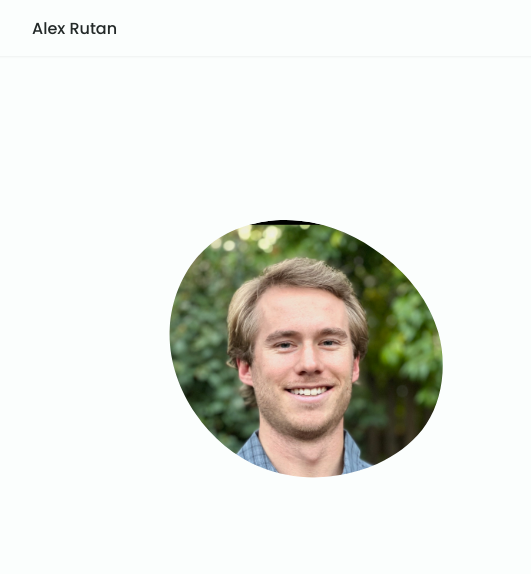
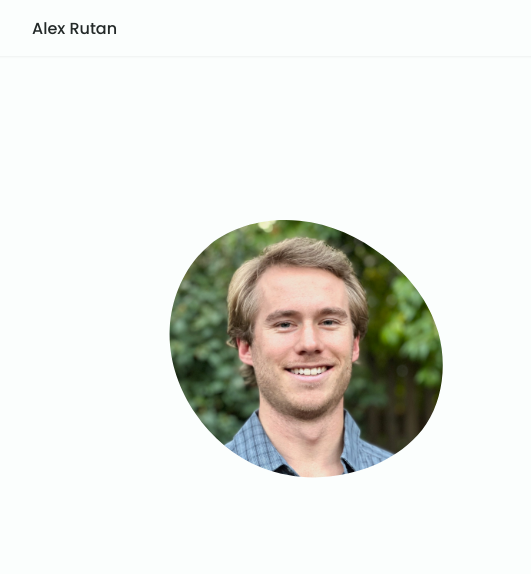
Before and after one commit to alex-rutan/alex-rutan.github.io, a plain HTML site: page index.html in a window 1280 px wide. Shown: the top 574 px of the page, 124-655 px from the left. Drawn offline with nearby package versions, Linux system fonts and the light colour scheme.

Commit message:
fixing new profile photo orientation

```diff
--- a/index.html
+++ b/index.html
@@ -120,7 +120,7 @@
                     <image
                       class="home_blob-img"
                       x="16"
-                      y="24"
+                      y="12"
                       href="images/profile.jpg"
                     />
                   </g>
```
